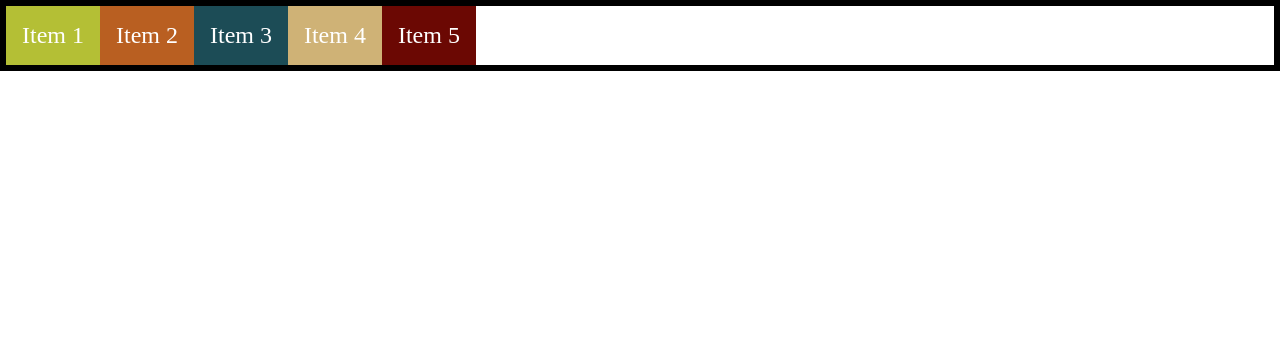
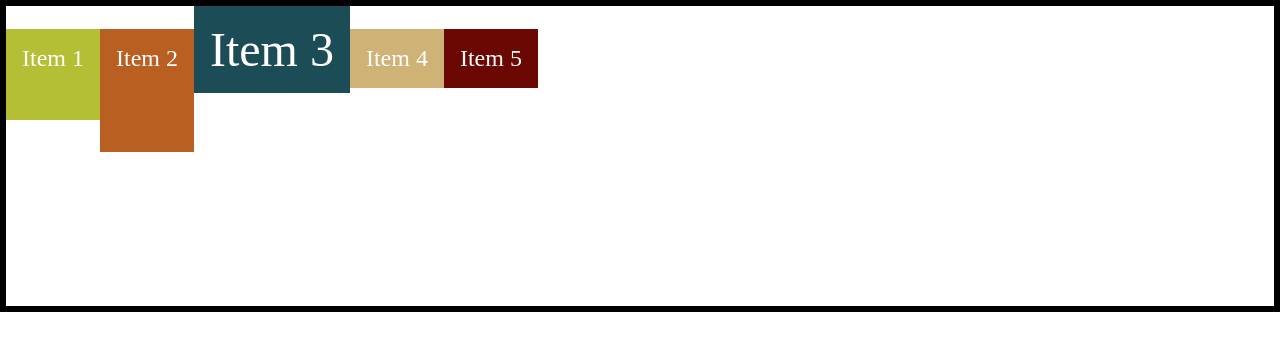
Before and after one commit to suraj8423tripathi/All-about-flexbox, a plain HTML site: page index.html in a window 1280 px wide. Drawn offline with Linux system fonts and the light colour scheme.

Commit message:
properties of align-items

```diff
--- a/styles.css
+++ b/styles.css
@@ -4,15 +4,13 @@ body {
 .container {
     border: 6px solid black;
     display: flex;
-    /*justify-content: flex-start;  start putting the elements to the start of the main axis*/
-    /*justify-content: flex-end; the flex item to be placed at the end of the main axis*/
-    /*justify-content: center;*/
-    /*justify-content: space-between; evenly distributes the extra space left in the container*/
+    height:300px;
+   /* align-items:stretch; this is default value*/
+   /*align-items: flex-start; All the items are pushed to the cross start which is the starting point of the cross axis*/
+   /*align-items: flex-end;*/
+   /*align-items: flex-center;*/
+   align-items:baseline;
 
-    /*justify-content: space-around; sometimes we want the space before the first item and after the last item and this space will be allocated like if space between item1 and item2 is 40px then item1 will left 20px from beginning and last item will be placed 20px before the size of the container */
-     /*justify-content: space-evenly; Sabke bich me ab equal distance hoga*/
-
-     /*NOTE: justify-content deals with the main axis by default but if we fix the flex-direction to the column then it will deal with the verticle axis*/
 
 
 
@@ -26,12 +24,15 @@ body {
 }
 .item-1 {
     background-color: #B4BF35;
+    padding-bottom: 3rem;
 }
 .item-2 {
     background-color: #B95F21;
+    padding-bottom: 5rem;
 }
 .item-3 {
     background-color: #1C4C56;
+    font-size: 3rem;
 }
 .item-4 {
     background-color: #CfB276;
```
